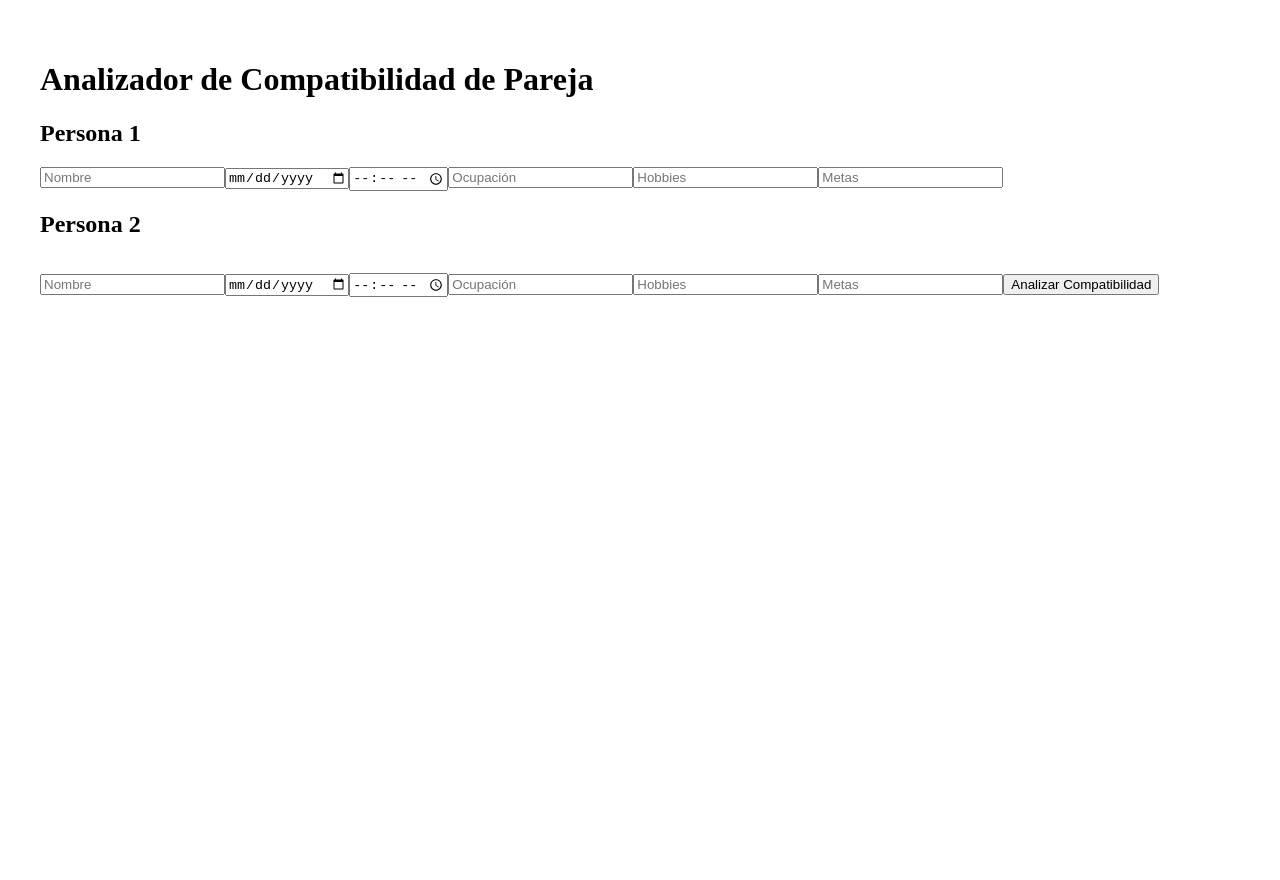
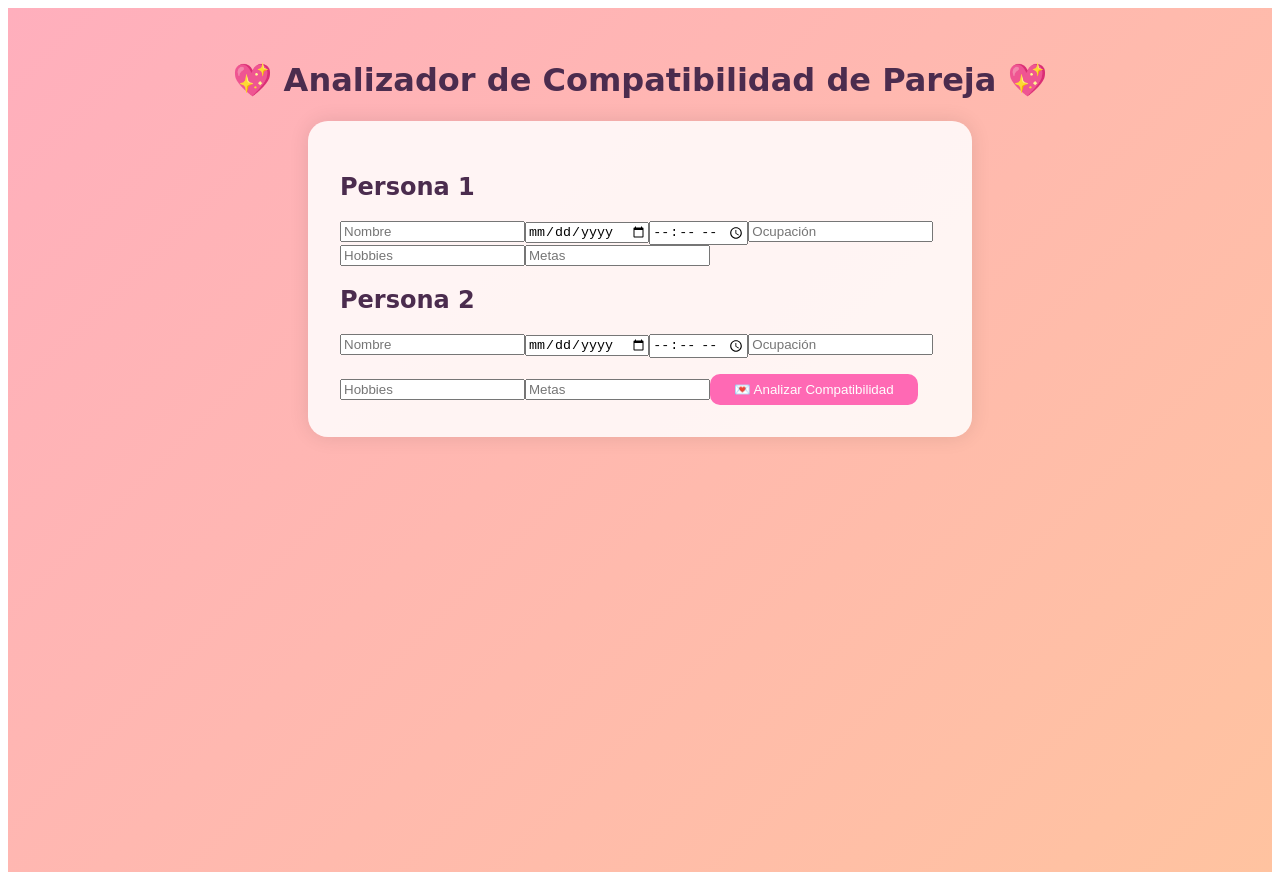
Before and after one commit to paradoj4/-BreakupPredictor, a React (Vite) app: page / in a window 1280 px wide. Before the commit the page ends 800 px from the top, so only its background shows below. Built offline with nearby package versions, Linux system fonts and the light colour scheme.

Commit message:
Agrego compatibilidad por signos

```diff
--- a/src/App.jsx
+++ b/src/App.jsx
@@ -78,8 +78,8 @@ function App() {
 
     const esCompatible = compatibles.includes(signo2);
     const porcentaje = esCompatible
-      ? Math.floor(Math.random() * 21 + 80) // 80-100%
-      : Math.floor(Math.random() * 41 + 40); // 40-80%
+      ? Math.floor(Math.random() * 21 + 80)
+      : Math.floor(Math.random() * 41 + 40);
 
     const mensaje = esCompatible
       ? `¡Buena compatibilidad! ${signo1} y ${signo2} suelen llevarse bien.`
@@ -91,12 +91,26 @@ function App() {
   };
 
   return (
-    <div style={{ padding: "2rem" }}>
-      <h1>Analizador de Compatibilidad de Pareja</h1>
+    <div style={{
+      padding: "2rem",
+      background: "linear-gradient(135deg, #ffafbd, #ffc3a0)",
+      minHeight: "100vh",
+      fontFamily: "'Comic Sans MS', cursive, sans-serif",
+      color: "#4b2c4e"
+    }}>
+      <h1 style={{ textAlign: "center" }}>💖 Analizador de Compatibilidad de Pareja 💖</h1>
       <form
         onSubmit={(e) => {
           e.preventDefault();
           analizarCompatibilidad();
+        }}
+        style={{
+          maxWidth: "600px",
+          margin: "auto",
+          background: "rgba(255,255,255,0.85)",
+          padding: "2rem",
+          borderRadius: "20px",
+          boxShadow: "0 0 20px rgba(0,0,0,0.1)"
         }}
       >
         <h2>Persona 1</h2>
@@ -115,13 +129,32 @@ function App() {
         <input name="hobbies2" placeholder="Hobbies" onChange={handleChange} />
         <input name="metas2" placeholder="Metas" onChange={handleChange} />
 
-        <button type="submit" style={{ marginTop: "1rem" }}>
-          Analizar Compatibilidad
+        <button type="submit" style={{
+          marginTop: "1rem",
+          background: "#ff69b4",
+          color: "white",
+          padding: "0.5rem 1.5rem",
+          border: "none",
+          borderRadius: "10px",
+          cursor: "pointer"
+        }}>
+          💌 Analizar Compatibilidad
         </button>
       </form>
 
       {resultado && (
-        <div style={{ marginTop: "2rem", fontWeight: "bold" }}>{resultado}</div>
+        <div style={{
+          marginTop: "2rem",
+          maxWidth: "600px",
+          margin: "2rem auto",
+          background: "white",
+          padding: "1.5rem",
+          borderRadius: "15px",
+          textAlign: "center",
+          boxShadow: "0 0 15px rgba(0,0,0,0.1)"
+        }}>
+          <strong>{resultado}</strong>
+        </div>
       )}
     </div>
   );
```
